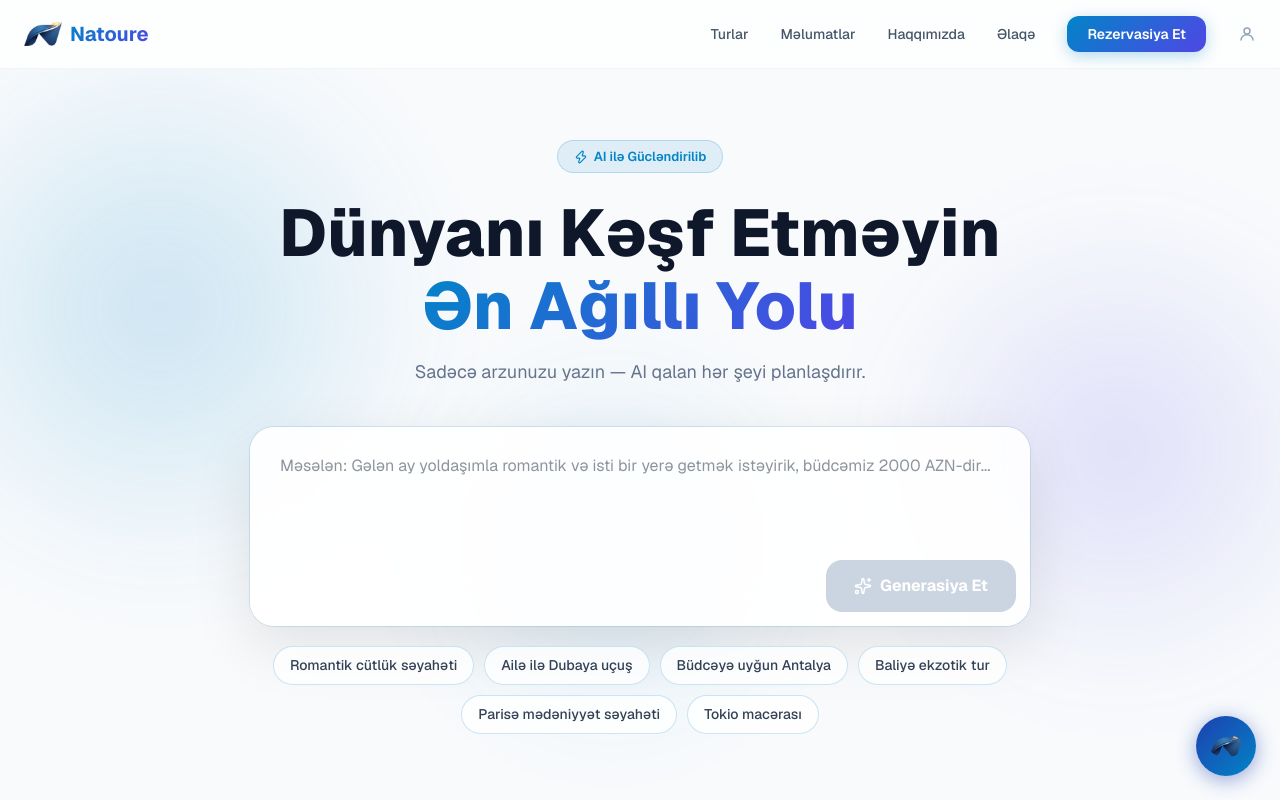
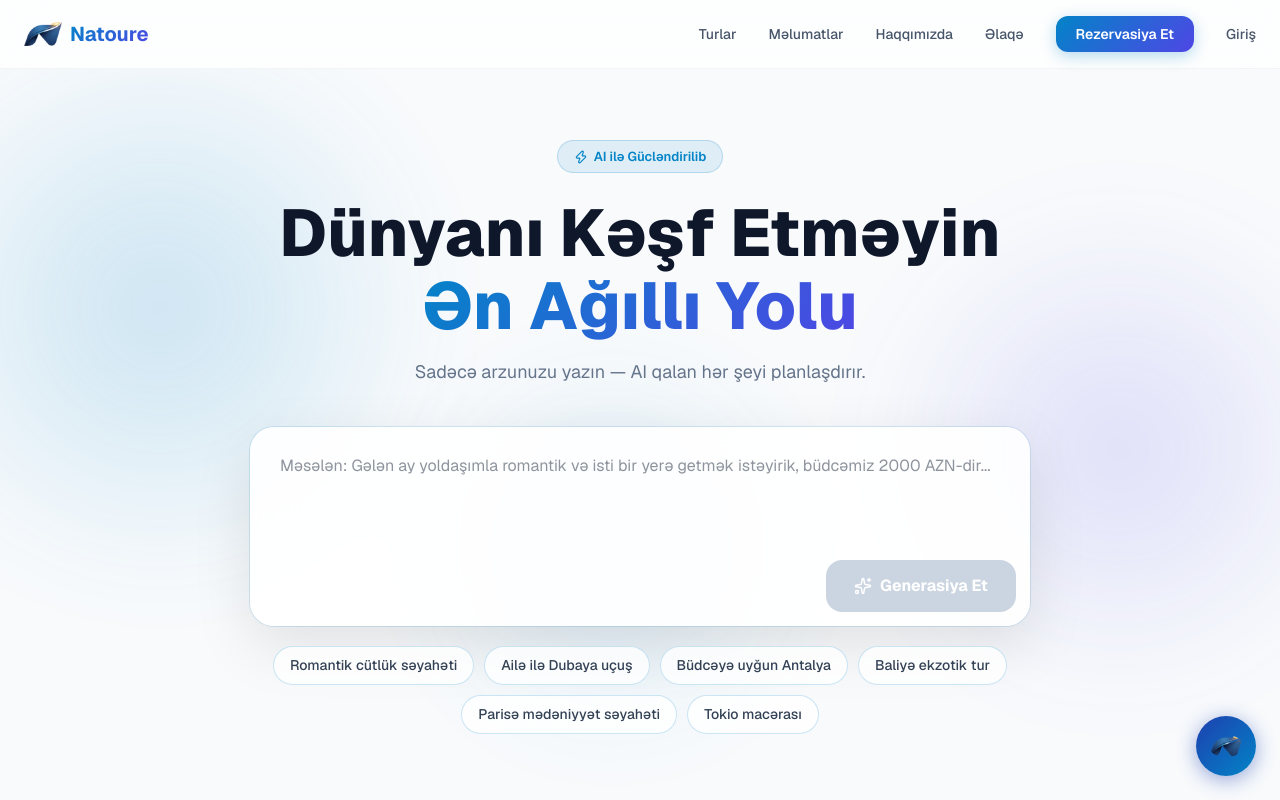
Before and after one commit to Talibsoy/teyyub, a Next.js app: page / in a window 1280 px wide. Shown: the top 800 px of the page. Built offline with nearby package versions, Linux system fonts and the light colour scheme.

Commit message:
fix(navbar): login link as plain text, not admin icon

```diff
--- a/components/Navbar.tsx
+++ b/components/Navbar.tsx
@@ -63,14 +63,12 @@ export default function Navbar() {
             onMouseLeave={e => { (e.currentTarget as HTMLElement).style.boxShadow = "0 4px 15px rgba(2,132,199,0.3)"; (e.currentTarget as HTMLElement).style.transform = "translateY(0)"; }}>
             Rezervasiya Et
           </Link>
-          <Link href="/login" title="Admin"
-            style={{ color: "#94a3b8", textDecoration: "none", display: "flex", alignItems: "center" }}
+          <Link href="/login"
+            className="transition-colors duration-200"
+            style={{ color: "#475569", textDecoration: "none", fontSize: 14, fontWeight: 500 }}
             onMouseEnter={e => (e.currentTarget.style.color = "#0284c7")}
-            onMouseLeave={e => (e.currentTarget.style.color = "#94a3b8")}>
-            <svg width="18" height="18" viewBox="0 0 24 24" fill="none" stroke="currentColor" strokeWidth="2" strokeLinecap="round" strokeLinejoin="round">
-              <circle cx="12" cy="8" r="4"/>
-              <path d="M4 20c0-4 3.6-7 8-7s8 3 8 7"/>
-            </svg>
+            onMouseLeave={e => (e.currentTarget.style.color = "#475569")}>
+            Giriş
           </Link>
         </nav>
 
```
